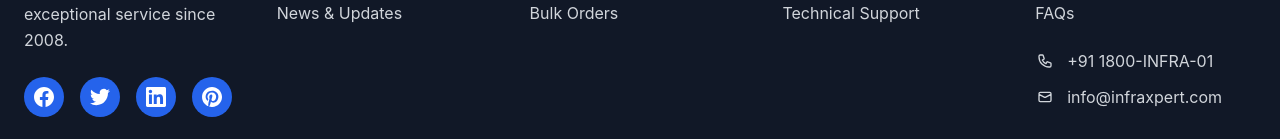
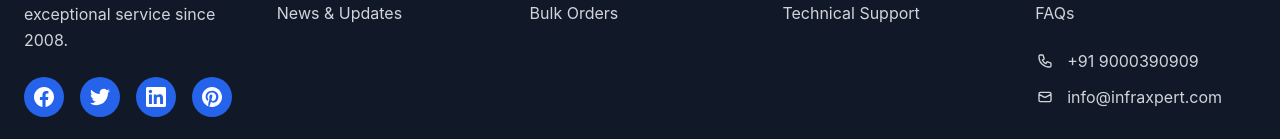
Before and after one commit to kodesparks/infraxpert-website-v1, a React (Vite) app: page / in a window 1280 px wide. Shown: the part 5317-5456 px from the top of the page. Built offline with nearby package versions, Linux system fonts and the light colour scheme.

Commit message:
contact info

```diff
--- a/src/pages/ContactPage.jsx
+++ b/src/pages/ContactPage.jsx
@@ -82,7 +82,7 @@ const ContactPage = () => {
                 <Phone className="w-5 h-5 text-blue-600" />
                 <div>
                   <p className="font-semibold">Phone</p>
-                  <p className="text-gray-600">+91 1800-INFRA-01</p>
+                  <p className="text-gray-600">+91 9000390909</p>
                 </div>
               </div>
               <div className="flex items-center space-x-3">
@@ -136,7 +136,7 @@ const ContactPage = () => {
                 <Phone className="w-5 h-5 text-blue-600" />
                 <div>
                   <p className="font-semibold">Emergency Support</p>
-                  <p className="text-gray-600">+91 98765-43210</p>
+                  <p className="text-gray-600">+91 9000390909</p>
                 </div>
               </div>
             </CardContent>
--- a/src/pages/HomePage.jsx
+++ b/src/pages/HomePage.jsx
@@ -477,7 +477,7 @@ const HomePage = () => {
                       <path strokeLinecap="round" strokeLinejoin="round" strokeWidth={2} d="M3 5a2 2 0 012-2h3.28a1 1 0 01.948.684l1.498 4.493a1 1 0 01-.502 1.21l-2.257 1.13a11.042 11.042 0 005.516 5.516l1.13-2.257a1 1 0 011.21-.502l4.493 1.498a1 1 0 01.684.949V19a2 2 0 01-2 2h-1C9.716 21 3 14.284 3 6V5z" />
                     </svg>
                   </div>
-                  <span>+91 1800-INFRA-01</span>
+                  <span>+91 9000390909</span>
                 </div>
                 <div className="flex items-center text-gray-300">
                   <div className="flex items-center justify-center w-5 h-5 mr-3">
--- a/src/pages/OrderTrackingPage.jsx
+++ b/src/pages/OrderTrackingPage.jsx
@@ -351,7 +351,7 @@ const OrderTrackingPage = () => {
                 <h3 className="text-lg font-semibold text-red-800 mb-1">Order Cancelled</h3>
                 <p className="text-red-700">
                   This order has been cancelled. If you have any questions about the cancellation,
-                  please contact our customer support.
+                  please contact our customer support at +91 9000390909.
                 </p>
               </div>
             </div>
```
